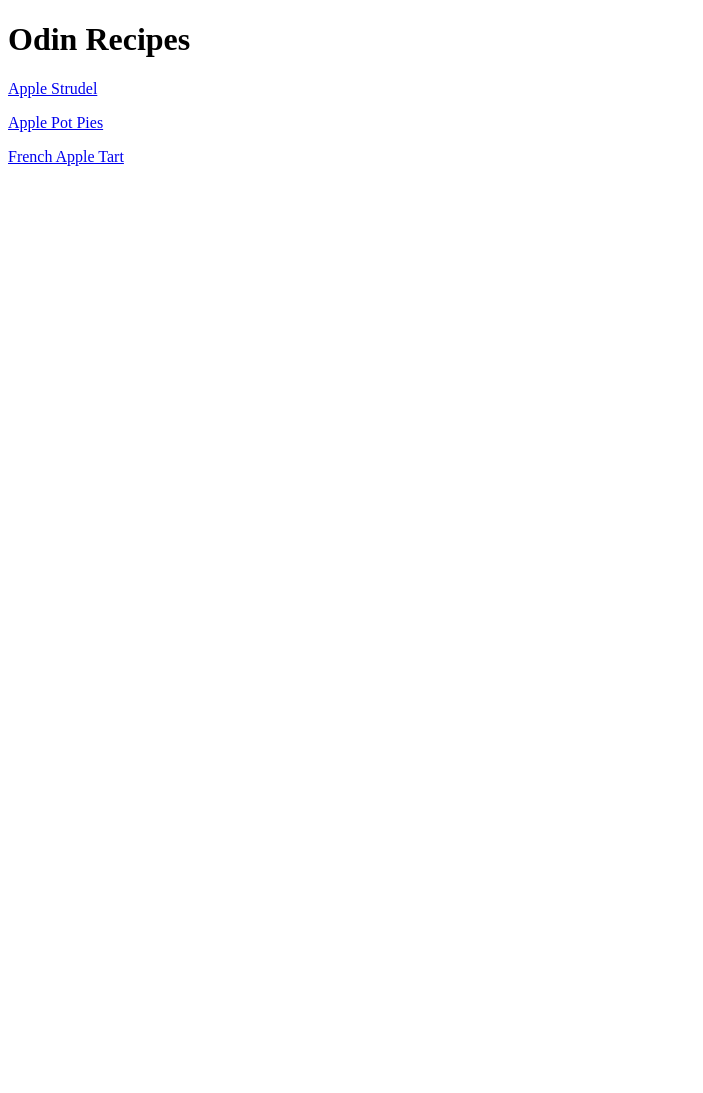
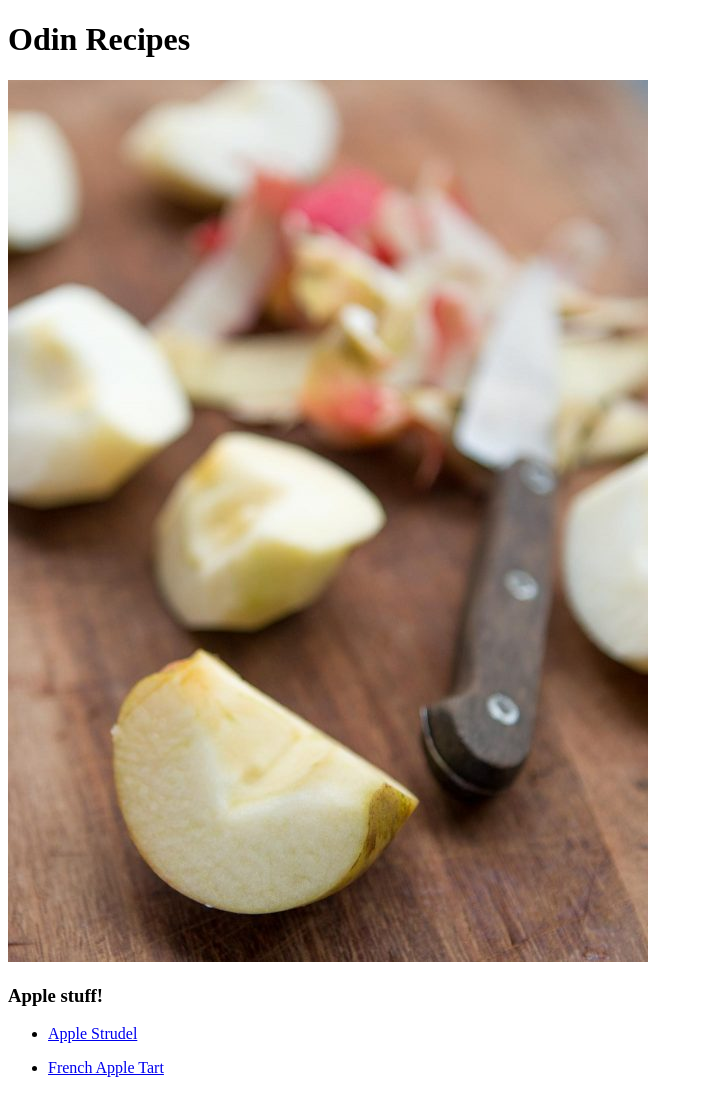
Before and after one commit to AndreasMy/odin-recipes, a plain HTML site: page index.html in a window 1280 px wide. Shown: the whole page, without its empty margins (0-703 px from the left). Before the commit the page ends 800 px from the top, so only its background shows below. Drawn offline with Linux system fonts and the light colour scheme.

Commit message:
Added list, removed one link

```diff
--- a/index.html
+++ b/index.html
@@ -1,14 +1,17 @@
 <!DOCTYPE html>
 <html>
   <head>
-    <title>Recepes</title>
+    <title>Recipes</title>
     <meta charset="utc-8">
   </head>
   <body>
     <h1>Odin Recipes</h1>
-    <p><a href="recipes/applestrudel.html">Apple Strudel</a></p>
-    <p><a href="recipes/applepotpies.html">Apple Pot Pies</a></p>
-    <p><a href="recipes/frenchappletart.html">French Apple Tart</a></p>
+      <img src="images/apples.jpg" alt="Apples">
+    <h3>Apple stuff!</h3>
+    <ul>
+      <p><li><a href="recipes/applestrudel.html">Apple Strudel</a></p></li>
+      <p><li><a href="recipes/frenchappletart.html">French Apple Tart</a></p></li>
+    </ul>
   </body>
 
 </html>
```
